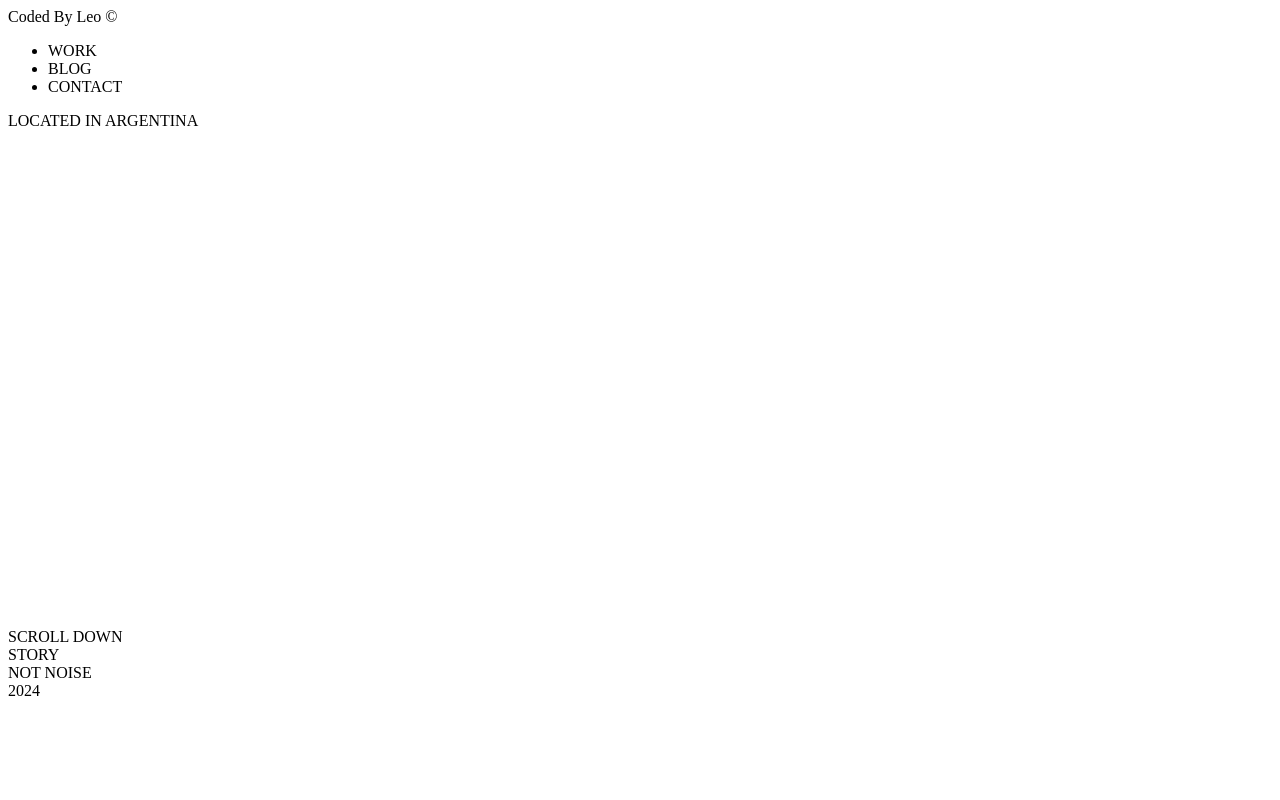
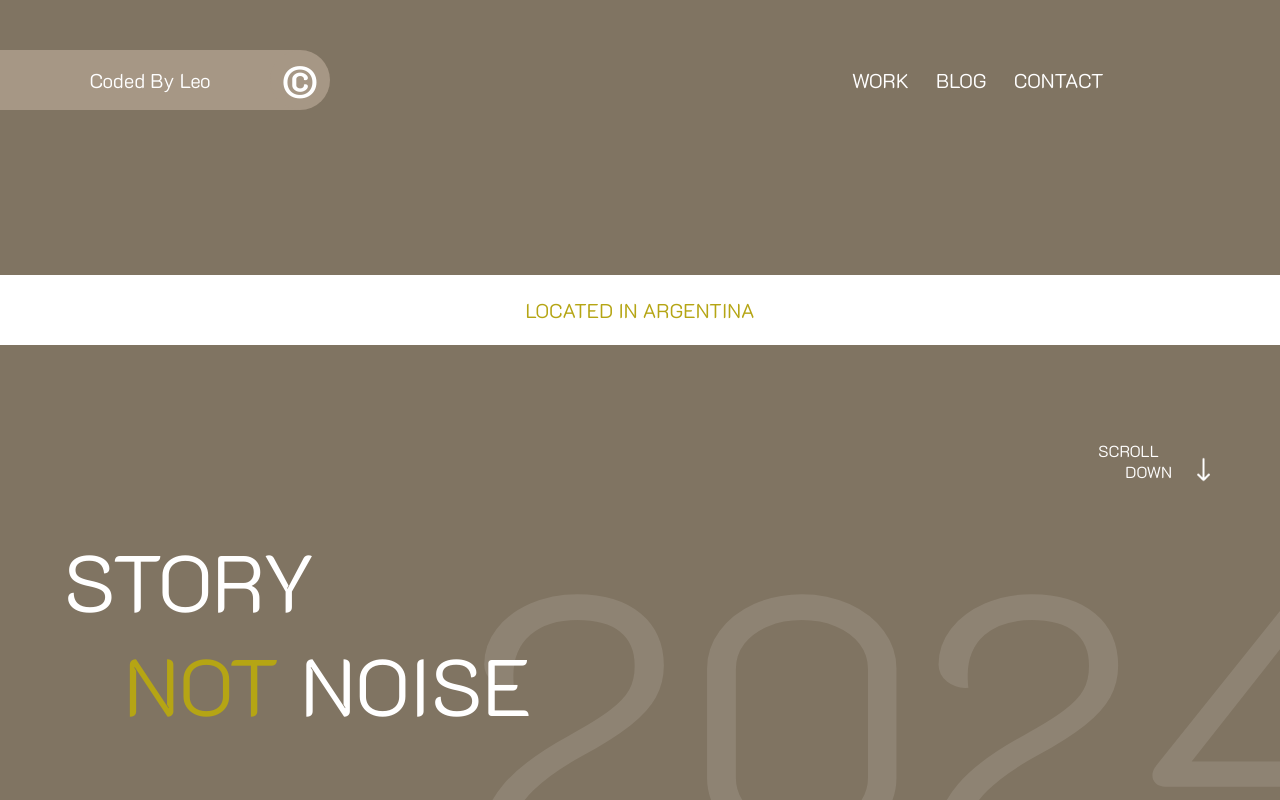
Before and after one commit to Leandro092/DevOp, a plain HTML site: page main.html in a window 1280 px wide. Drawn offline with Linux system fonts and the light colour scheme.

Commit message:
Styles added to SCSS - Classes added to some HTML divs

```diff
--- a/CSS/style.scss
+++ b/CSS/style.scss
@@ -0,0 +1,166 @@
+@font-face {
+    font-family: 'K2D - Light';
+    src: url(/ASSETS/FONT/K2D/K2D-Light.ttf);
+}
+@font-face {
+    font-family: 'K2D - Medium';
+    src: url(/ASSETS/FONT/K2D/K2D-Medium.ttf);
+}
+
+$mainBg: #807462;
+$squareBgColor: #A69785;
+$squareBgColor2:#FFFFFF;
+$ftTextColor: #FFFFFF;
+$sdTxtColor: #B5A514;
+$tdTxtColor: #FFFFFF1C;
+$lightFontFamily: 'K2D - Light';
+$mediumFontFamily: 'K2D - Medium';
+
+*, ::before, ::after{
+    margin: 0;
+    padding: 0;
+    box-sizing: inherit;
+}
+
+html{
+    font-family: $lightFontFamily;
+    color: $ftTextColor;
+}
+
+.main-wrap{
+    position: relative;
+    height: 100vh;
+    will-change: transform;
+    background-color: $mainBg;
+    .home-header{
+        .top-header{
+            height: 20vh;
+            display: flex;
+            justify-content: space-between;
+            align-items: center;
+            flex-wrap: nowrap;
+            .codedBy{
+                position: relative;
+                display: flex;
+                justify-content: center;
+                align-items: center;
+                width: 300px;
+                height: 60px;
+                background-color: $squareBgColor;
+                z-index: 1;
+
+                &::before{
+                    content: '';
+                    position: absolute;
+                    top: 0;
+                    right: 0;
+                    width: 60px;
+                    height: 60px;
+                    border-radius: 50%;
+                    transform: translateX(50%);
+                    background-color: $squareBgColor;
+                    aspect-ratio: 1/1;
+                    z-index: -1;
+                }
+                .leoSpan{
+                    font-size: 20px;
+                }
+                .credits{
+                    position: absolute;
+                    right: 0;
+                    transform: translateX(50%);
+                    font-family: $mediumFontFamily;
+                    font-size: 45px;
+                }
+            }
+            .navList{
+                display: flex;
+                justify-content: center;
+                align-items: center;
+                margin: 0 8% 0 0;
+                width: 400px;
+                height: 60px;
+                font-size: 20px;
+                nav{
+                    ul{
+                        display: flex;
+                        gap: 1.7rem;
+                        li{
+                            list-style: none;
+                            a{
+                                color: $ftTextColor;
+                                text-decoration: none;
+                            }
+                        }
+                    }
+                }
+            }
+        }
+        .main-header{
+            position: relative;
+            width: auto;
+            min-height: 80vh;
+            overflow: hidden;
+            .locatedIn{
+                position: absolute;
+                top: 18%;
+                width: 100%;
+                height: 70px;
+                background-color: $squareBgColor2;
+                color: $sdTxtColor;
+                display: flex;
+                align-items: center;
+                justify-content: center;
+                font-size: 20px;
+            }
+            .scrollDown{
+                position: absolute;
+                right: 5vw;
+                top: 35vh;
+                display: flex;
+                align-items: flex-end;
+                gap: 2rem;
+                .ctnScroll{
+                    display: flex;
+                    flex-direction: column;
+                    justify-content: center;
+                    align-items: center;
+
+                    span:nth-child(2){
+                        transform: translateX(20px);
+                    }
+                }
+                .ctnIcon{
+                    width: 25px;
+                    height: 25px;
+                    img{
+                        width: 100%;
+                        height: 100%;
+                        object-fit: contain;
+                    }
+                }
+            }
+        }
+        .info-header{
+            position: absolute;
+            bottom: 10%;
+            left: 5%;
+            font-size: 80px;
+            width: 500px;
+            .notnoise{
+                transform: translateX(60px);
+                .not{
+                    color: $sdTxtColor;
+                }
+            }
+        }
+        .ctnNumber{
+            position: absolute;
+            bottom: 0;
+            right: 0;
+            transform: translate(10%, 30%);
+            color: $tdTxtColor;
+            font-size: 360px;
+        }
+    }
+}
--- a/main.html
+++ b/main.html
@@ -2,46 +2,52 @@
 <html lang="en">
 <head>
     <meta charset="UTF-8">
-    <meta name="viewport" content="width=device-width, initial-scale=1.0">
+    <meta name="viewport" content="width=device-width, initial-scale=1, maximum-scale=1, user-scalable=no">
     <title>Leandro DvOp</title>
     <link rel="stylesheet" href="/CSS/style.css">
 </head>
 <body>
     <main>
-        <div>
-            <header>
-                <div>
-                <div>
-                    <span>Coded By Leo</span>
-                    <span>©</span>
+        <div class="main-wrap">
+            <header class="home-header">
+                <div class="top-header">
+                    <div class="codedBy">
+                        <span class="leoSpan">Coded By Leo</span>
+                        <span class="credits">©</span>
                     </div>
-                <div>
+                    <div class="navList">
                         <nav>
                             <ul>
-                            <li>WORK</li>
-                            <li>BLOG</li>
-                            <li>CONTACT</li>
+                                <li><a href="">WORK</a></li>
+                                <li><a href="">BLOG</a></li>
+                                <li><a href="">CONTACT</a></li>
                             </ul>
                         </nav>
                     </div>
                 </div>
-                <div>
+                <div class="main-header">
+                    <div class="locatedIn">
                         <span>LOCATED IN ARGENTINA</span>
                     </div>
-                <div>
+                    <div class="scrollDown">
+                        <div class="ctnScroll">
                             <span>SCROLL</span>
                             <span>DOWN</span>
+                        </div>
+                        <div class="ctnIcon">
                             <img src="./ASSETS/IMG/ICONS/arrow-down.png">
                         </div>
-                <div>
-                    <span>STORY</span>
-                    <div>
-                        <span>NOT</span>
-                        <span>NOISE</span>
+                    </div>
+                    <div class="info-header">
+                        <span class="story">STORY</span>
+                        <div class="notnoise">
+                            <span class="not">NOT</span>
+                            <span class="noise">NOISE</span>
                         </div>
                     </div>
-                <div>
-                    <span>2024</span>
+                    <div class="ctnNumber">
+                        <span class="2024">2024</span>
+                    </div>
                 </div>
             </header>
         </div>
```
Also changed, not shown: CSS/style.css, 1 other file. Lines whose indentation alone changed are shown as unchanged.
